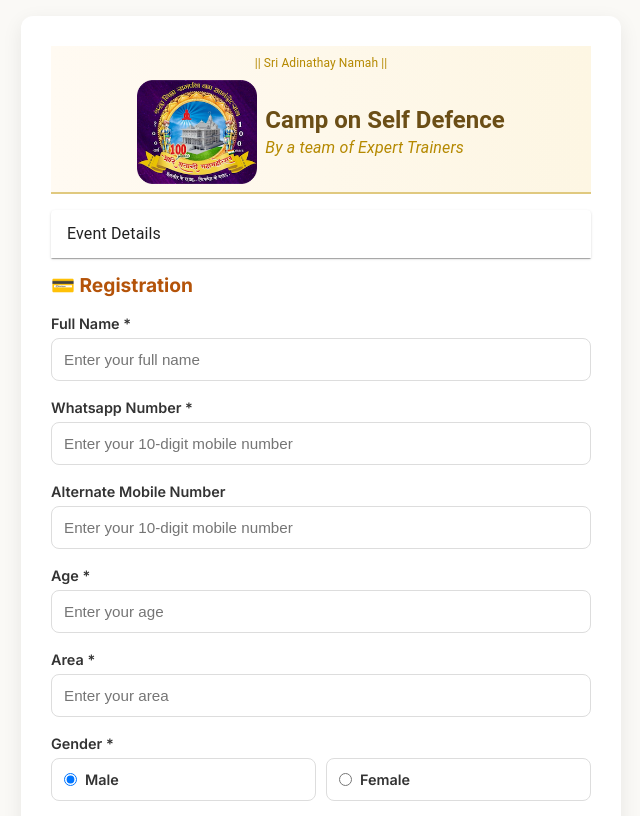
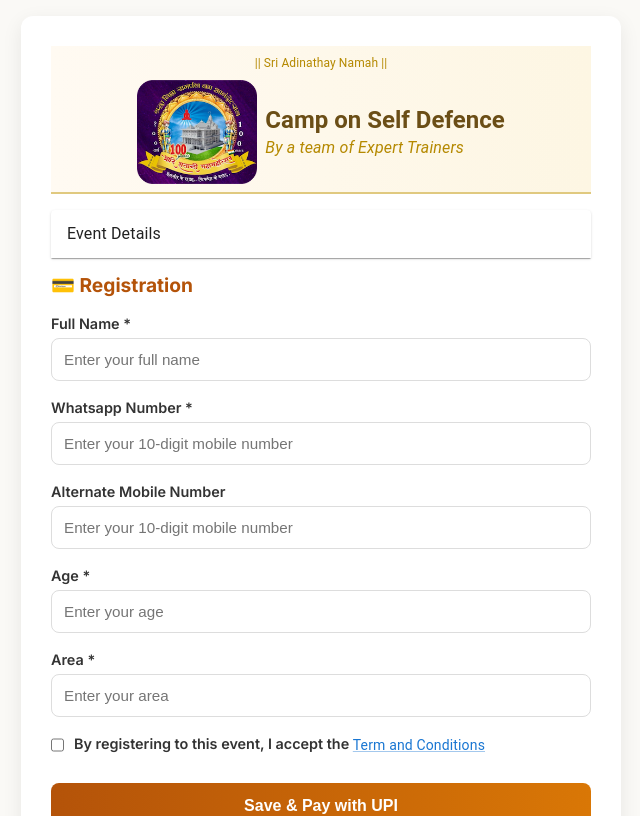
Before and after one commit to Jainysh/upi-payment, a Next.js app: page / in a window 1280 px wide. Shown: the top 816 px of the page, without its empty margins (319-959 px from the left). Built offline with nearby package versions, Linux system fonts and the light colour scheme; some icons are missing.

Commit message:
feat: changed added for shibir

```diff
--- a/app/api/submit-form/route.ts
+++ b/app/api/submit-form/route.ts
@@ -32,7 +32,7 @@ export async function POST(request: NextRequest) {
     });
 
     const doc = new GoogleSpreadsheet(
-      process.env.GOOGLE_SHEETS_SHEET_ID!,
+      process.env.SHIBIR_GOOGLE_SHEETS_SHEET_ID!,
       serviceAccountAuth
     );
 
--- a/app/components/Home.tsx
+++ b/app/components/Home.tsx
@@ -35,7 +35,6 @@ export const Home = () => {
     alternateMobile: "",
     age: "",
     area: "",
-    gender: "Male",
     termsAndConditions: false,
   });
   const [termsModalOpen, setTermsModalOpen] = useState(false);
@@ -44,7 +43,6 @@ export const Home = () => {
     mobile: false,
     age: false,
     area: false,
-    gender: false,
     termsAndConditions: false,
   });
   const [open, setOpen] = useState(false);
@@ -116,8 +114,7 @@ export const Home = () => {
     mobile: string,
     alternateNumber: string,
     age: string,
-    area: string,
-    gender: string
+    area: string
   ): Promise<boolean> => {
     try {
       const response = await fetch("/api/submit-form", {
@@ -131,7 +128,6 @@ export const Home = () => {
           alternateNumber,
           age,
           area,
-          gender,
         }),
       });
 
@@ -162,8 +158,8 @@ export const Home = () => {
   };
 
   const openSpecificUPIApp = async (scheme: string) => {
-    const payee = process.env.NEXT_PUBLIC_UPI_PAYEE_ACCOUNT;
-    const amount = process.env.NEXT_PUBLIC_PAYMENT_AMOUNT;
+    const payee = process.env.NEXT_PUBLIC_SHIBIR_UPI_PAYEE_ACCOUNT;
+    const amount = process.env.NEXT_PUBLIC_SHIBIR_UPI_PAYEE_ACCOUNT;
     const description = `${formData.name.trim()}-${formData.mobile.trim()}`;
 
     const specificUrl = `${scheme}?pa=${payee}&am=${amount}&tn=${encodeURIComponent(
@@ -207,8 +203,7 @@ export const Home = () => {
         formData.mobile.trim(),
         formData.alternateMobile.trim(),
         formData.age.trim(),
-        formData.area.trim(),
-        formData.gender.trim()
+        formData.area.trim()
       );
 
       if (!dataSaved) {
@@ -320,44 +315,6 @@ export const Home = () => {
           {errors.area && (
             <div className="error" id="areaError">
               Please enter a valid area
-            </div>
-          )}
-        </div>
-
-        <div className="form-group">
-          <label htmlFor="gender">Gender *</label>
-          <div className="flex-row">
-            <div className="button-feel">
-              <input
-                type="radio"
-                id="male"
-                name="gender"
-                value="Male"
-                checked={formData.gender === "Male"}
-                onChange={handleInputChange}
-              />
-              <label className="no-margin" htmlFor="male">
-                Male
-              </label>
-            </div>
-
-            <div className="button-feel">
-              <input
-                type="radio"
-                id="female"
-                name="gender"
-                value="Female"
-                checked={formData.gender === "Female"}
-                onChange={handleInputChange}
-              />
-              <label className="no-margin" htmlFor="female">
-                Female
-              </label>
-            </div>
-          </div>
-          {errors.gender && (
-            <div className="error" id="genderError">
-              Please select a gender
             </div>
           )}
         </div>
@@ -486,10 +443,10 @@ export const Home = () => {
           )}
           <section className="payment-info">
             <div className="payment-amount">
-              ₹{process.env.NEXT_PUBLIC_PAYMENT_AMOUNT}
+              ₹{process.env.NEXT_PUBLIC_SHIBIR_UPI_PAYEE_ACCOUNT}
             </div>
             <div className="payment-to">
-              Paying to: {process.env.NEXT_PUBLIC_UPI_PAYEE_ACCOUNT}
+              Paying to: {process.env.NEXT_PUBLIC_SHIBIR_UPI_PAYEE_ACCOUNT}
             </div>
           </section>
           <UPIContainer
--- a/app/components/UPIContainer.tsx
+++ b/app/components/UPIContainer.tsx
@@ -12,9 +12,9 @@ export const UPIContainer = ({
   mobile,
 }: UPIContainerProps) => {
   const copyUPIDetails = async () => {
-    const upiId = process.env.NEXT_PUBLIC_UPI_PAYEE_ACCOUNT || "";
+    const upiId = process.env.NEXT_PUBLIC_SHIBIR_UPI_PAYEE_ACCOUNT || "";
     const details = `UPI ID: ${upiId}\nAmount: ₹${
-      process.env.NEXT_PUBLIC_PAYMENT_AMOUNT
+      process.env.NEXT_PUBLIC_SHIBIR_UPI_PAYEE_ACCOUNT
     }\nDescription: ${name.trim()}-${mobile.trim()}`;
 
     try {
@@ -38,7 +38,7 @@ export const UPIContainer = ({
       } catch (fallbackErr) {
         alert(
           `UPI ID: ${upiId}\nAmount: ₹${
-            process.env.NEXT_PUBLIC_PAYMENT_AMOUNT
+            process.env.NEXT_PUBLIC_SHIBIR_UPI_PAYEE_ACCOUNT
           }\nDescription: ${name.trim()}-${mobile.trim()}\n\nPlease copy this UPI ID manually.`
         );
       }
@@ -91,7 +91,7 @@ export const UPIContainer = ({
         onClick={copyUPIDetails}
         className="upi-copy-button"
       >
-        Copy UPI ({process.env.NEXT_PUBLIC_UPI_PAYEE_ACCOUNT})
+        Copy UPI ({process.env.NEXT_PUBLIC_SHIBIR_UPI_PAYEE_ACCOUNT})
       </Button>
     </div>
   );
```
Also changed, not shown: app/page.tsx (+0 -30 lines).
